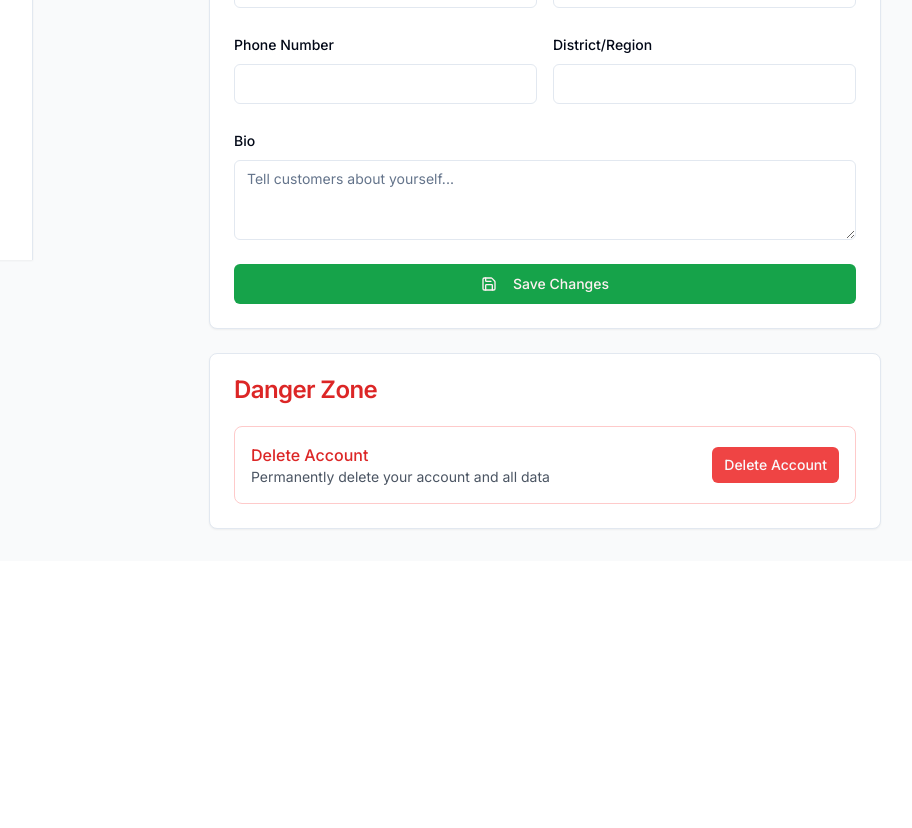
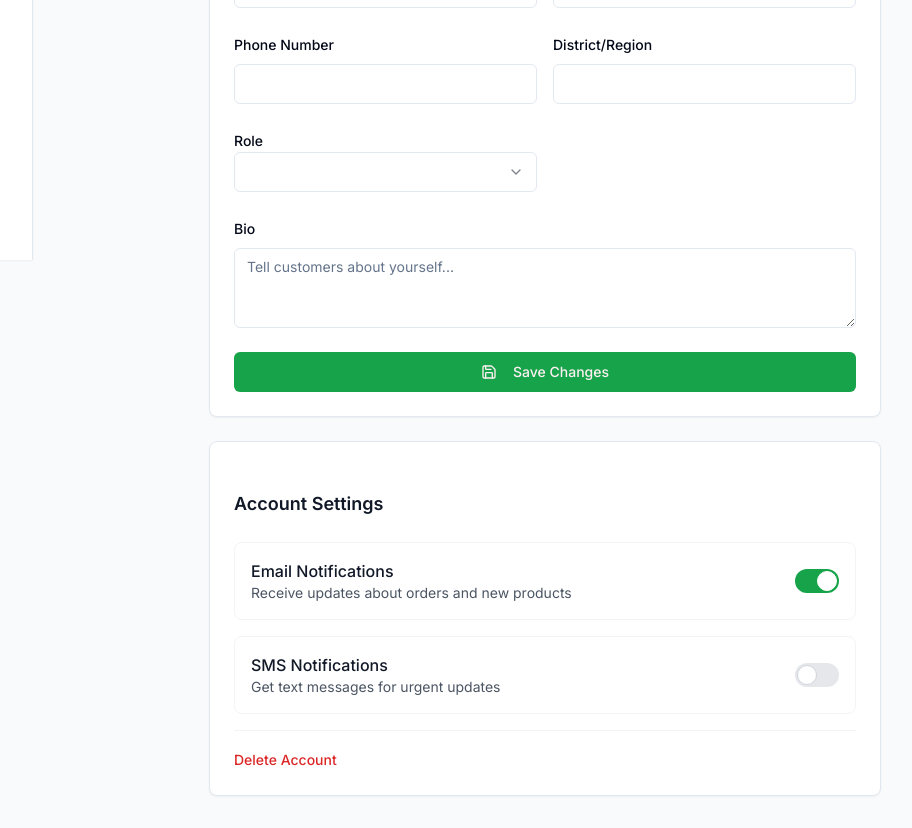
Before and after one commit to neilnicky/mercaterra-next, a Next.js app: page /profile in a window 1280 px wide. Shown: the part 540-1368 px from the top of the page, without its empty margins (223-1135 px from the left). Before the commit the page ends 1101 px from the top, so only its background shows below. Built offline with nearby package versions, Linux system fonts and the light colour scheme; sample sign-in values are in the browser's storage.

Commit message:
reactor: include notification settings in  profile page

```diff
--- a/app/profile/page.tsx
+++ b/app/profile/page.tsx
@@ -1,61 +1,76 @@
-"use client"
+"use client";
 
-import type React from "react"
+import type React from "react";
 
-import { useState } from "react"
-import { DashboardLayout } from "@/components/layout/dashboard-layout"
-import { AuthGuard } from "@/components/auth/auth-guard"
-import { Button } from "@/components/ui/button"
-import { Input } from "@/components/ui/input"
-import { Label } from "@/components/ui/label"
-import { Textarea } from "@/components/ui/textarea"
-import { Card, CardContent, CardHeader, CardTitle } from "@/components/ui/card"
-import { Avatar, AvatarFallback, AvatarImage } from "@/components/ui/avatar"
-import { useAuth } from "@/contexts/auth-context"
-import { useToast } from "@/hooks/use-toast"
-import { Camera, Save } from "lucide-react"
+import { useState } from "react";
+import { DashboardLayout } from "@/components/layout/dashboard-layout";
+import { AuthGuard } from "@/components/auth/auth-guard";
+import { Button } from "@/components/ui/button";
+import { Input } from "@/components/ui/input";
+import { Label } from "@/components/ui/label";
+import { Textarea } from "@/components/ui/textarea";
+import { Card, CardContent, CardHeader, CardTitle } from "@/components/ui/card";
+import { Avatar, AvatarFallback, AvatarImage } from "@/components/ui/avatar";
+import { useAuth } from "@/contexts/auth-context";
+import { useToast } from "@/hooks/use-toast";
+import { Camera, Save } from "lucide-react";
+import { UserRole } from "@/types";
+import {
+  Select,
+  SelectContent,
+  SelectTrigger,
+  SelectValue,
+} from "@/components/ui/select";
+import { SelectItem } from "@radix-ui/react-select";
+
+const defaultUserRole: UserRole = "farmer";
 
 export default function ProfilePage() {
-  const { user } = useAuth()
-  const { toast } = useToast()
-  const [isLoading, setIsLoading] = useState(false)
+  const { user } = useAuth();
+  const { toast } = useToast();
+  const [isLoading, setIsLoading] = useState(false);
   const [formData, setFormData] = useState({
     name: user?.name || "",
     email: user?.email || "",
     phone: user?.phone || "",
     district: user?.district || "",
     bio: "",
+    role: user?.role || defaultUserRole,
     farmName: "",
     farmAddress: "",
     specialties: "",
-  })
+  });
 
   const handleSubmit = async (e: React.FormEvent) => {
-    e.preventDefault()
-    setIsLoading(true)
+    e.preventDefault();
+    setIsLoading(true);
 
     // Mock API call
-    await new Promise((resolve) => setTimeout(resolve, 1000))
+    await new Promise((resolve) => setTimeout(resolve, 1000));
 
     toast({
       title: "Profile updated successfully!",
       description: "Your profile information has been saved.",
-    })
+    });
 
-    setIsLoading(false)
-  }
+    setIsLoading(false);
+  };
 
   const handleInputChange = (field: string, value: string) => {
-    setFormData((prev) => ({ ...prev, [field]: value }))
-  }
+    setFormData((prev) => ({ ...prev, [field]: value }));
+  };
 
   return (
     <AuthGuard>
       <DashboardLayout>
         <div className="max-w-2xl mx-auto space-y-6">
           <div>
-            <h1 className="text-3xl font-bold text-gray-900">Profile Settings</h1>
-            <p className="text-gray-600 mt-1">Manage your account information</p>
+            <h1 className="text-3xl font-bold text-gray-900">
+              Profile Settings
+            </h1>
+            <p className="text-gray-600 mt-1">
+              Manage your account information
+            </p>
           </div>
 
           <Card>
@@ -64,7 +79,10 @@ export default function ProfilePage() {
             </CardHeader>
             <CardContent className="flex items-center space-x-6">
               <Avatar className="h-24 w-24">
-                <AvatarImage src={user?.profilePhoto || "/placeholder.svg"} alt={user?.name} />
+                <AvatarImage
+                  src={user?.profilePhoto || "/placeholder.svg"}
+                  alt={user?.name}
+                />
                 <AvatarFallback className="text-lg">
                   {user?.name
                     ?.split(" ")
@@ -95,7 +113,9 @@ export default function ProfilePage() {
                     <Input
                       id="name"
                       value={formData.name}
-                      onChange={(e) => handleInputChange("name", e.target.value)}
+                      onChange={(e) =>
+                        handleInputChange("name", e.target.value)
+                      }
                       required
                     />
                   </div>
@@ -106,7 +126,9 @@ export default function ProfilePage() {
                       id="email"
                       type="email"
                       value={formData.email}
-                      onChange={(e) => handleInputChange("email", e.target.value)}
+                      onChange={(e) =>
+                        handleInputChange("email", e.target.value)
+                      }
                       required
                     />
                   </div>
@@ -119,7 +141,9 @@ export default function ProfilePage() {
                       id="phone"
                       type="tel"
                       value={formData.phone}
-                      onChange={(e) => handleInputChange("phone", e.target.value)}
+                      onChange={(e) =>
+                        handleInputChange("phone", e.target.value)
+                      }
                     />
                   </div>
 
@@ -128,8 +152,31 @@ export default function ProfilePage() {
                     <Input
                       id="district"
                       value={formData.district}
-                      onChange={(e) => handleInputChange("district", e.target.value)}
+                      onChange={(e) =>
+                        handleInputChange("district", e.target.value)
+                      }
                     />
+                  </div>
+                </div>
+
+                <div className="grid grid-cols-2 gap-4">
+                  <div>
+                    <Label htmlFor="role">Role</Label>
+
+                    <Select
+                      value={formData.role}
+                      onValueChange={(value) =>
+                        handleInputChange("role", value)
+                      }
+                    >
+                      <SelectTrigger id="role">
+                        <SelectValue placeholder="Select a role" />
+                      </SelectTrigger>
+                      <SelectContent>
+                        <SelectItem value="farmer">Farmer</SelectItem>
+                        <SelectItem value="buyer">Buyer</SelectItem>
+                      </SelectContent>
+                    </Select>
                   </div>
                 </div>
 
@@ -151,7 +198,9 @@ export default function ProfilePage() {
                       <Input
                         id="farmName"
                         value={formData.farmName}
-                        onChange={(e) => handleInputChange("farmName", e.target.value)}
+                        onChange={(e) =>
+                          handleInputChange("farmName", e.target.value)
+                        }
                         placeholder="e.g., Green Valley Farm"
                       />
                     </div>
@@ -161,7 +210,9 @@ export default function ProfilePage() {
                       <Textarea
                         id="farmAddress"
                         value={formData.farmAddress}
-                        onChange={(e) => handleInputChange("farmAddress", e.target.value)}
+                        onChange={(e) =>
+                          handleInputChange("farmAddress", e.target.value)
+                        }
                         placeholder="Full farm address for pickup/delivery"
                         rows={2}
                       />
@@ -172,7 +223,9 @@ export default function ProfilePage() {
                       <Textarea
                         id="specialties"
                         value={formData.specialties}
-                        onChange={(e) => handleInputChange("specialties", e.target.value)}
+                        onChange={(e) =>
+                          handleInputChange("specialties", e.target.value)
+                        }
                         placeholder="What do you specialize in growing? (e.g., Organic vegetables, heirloom tomatoes)"
                         rows={2}
                       />
@@ -180,7 +233,11 @@ export default function ProfilePage() {
                   </>
                 )}
 
-                <Button type="submit" className="w-full bg-green-600 hover:bg-green-700" disabled={isLoading}>
+                <Button
+                  type="submit"
+                  className="w-full bg-green-600 hover:bg-green-700"
+                  disabled={isLoading}
+                >
                   <Save className="h-4 w-4 mr-2" />
                   {isLoading ? "Saving..." : "Save Changes"}
                 </Button>
@@ -189,23 +246,56 @@ export default function ProfilePage() {
           </Card>
 
           <Card>
-            <CardHeader>
-              <CardTitle className="text-red-600">Danger Zone</CardTitle>
-            </CardHeader>
-            <CardContent className="space-y-4">
-              <div className="flex items-center justify-between p-4 border border-red-200 rounded-lg">
-                <div>
-                  <h3 className="font-medium text-red-600">Delete Account</h3>
-                  <p className="text-sm text-gray-600">Permanently delete your account and all data</p>
+            <CardHeader></CardHeader>
+            <CardContent>
+              <h3 className="text-lg font-semibold text-gray-900 mb-6">
+                Account Settings
+              </h3>
+              <div className="space-y-4">
+                <div className="flex items-center justify-between p-4 border border-gray-100 rounded-lg">
+                  <div>
+                    <p className="font-medium text-gray-900">
+                      Email Notifications
+                    </p>
+                    <p className="text-sm text-gray-600">
+                      Receive updates about orders and new products
+                    </p>
+                  </div>
+                  <label className="relative inline-flex items-center cursor-pointer">
+                    <input
+                      type="checkbox"
+                      className="sr-only peer"
+                      defaultChecked
+                    />
+                    <div className="w-11 h-6 bg-gray-200 peer-focus:outline-none peer-focus:ring-4 peer-focus:ring-green-300 rounded-full peer peer-checked:after:translate-x-full peer-checked:after:border-white after:content-[''] after:absolute after:top-[2px] after:left-[2px] after:bg-white after:border-gray-300 after:border after:rounded-full after:h-5 after:w-5 after:transition-all peer-checked:bg-green-600"></div>
+                  </label>
                 </div>
-                <Button variant="destructive" size="sm">
-                  Delete Account
-                </Button>
+
+                <div className="flex items-center justify-between p-4 border border-gray-100 rounded-lg">
+                  <div>
+                    <p className="font-medium text-gray-900">
+                      SMS Notifications
+                    </p>
+                    <p className="text-sm text-gray-600">
+                      Get text messages for urgent updates
+                    </p>
+                  </div>
+                  <label className="relative inline-flex items-center cursor-pointer">
+                    <input type="checkbox" className="sr-only peer" />
+                    <div className="w-11 h-6 bg-gray-200 peer-focus:outline-none peer-focus:ring-4 peer-focus:ring-green-300 rounded-full peer peer-checked:after:translate-x-full peer-checked:after:border-white after:content-[''] after:absolute after:top-[2px] after:left-[2px] after:bg-white after:border-gray-300 after:border after:rounded-full after:h-5 after:w-5 after:transition-all peer-checked:bg-green-600"></div>
+                  </label>
+                </div>
+
+                <div className="pt-4 border-t border-gray-100">
+                  <button className="text-red-600 hover:text-red-700 font-medium text-sm">
+                    Delete Account
+                  </button>
+                </div>
               </div>
             </CardContent>
           </Card>
         </div>
       </DashboardLayout>
     </AuthGuard>
-  )
+  );
 }
```
Also changed, not shown: components/dashboard/farmer-dashboard.tsx (+72 -27 lines).
